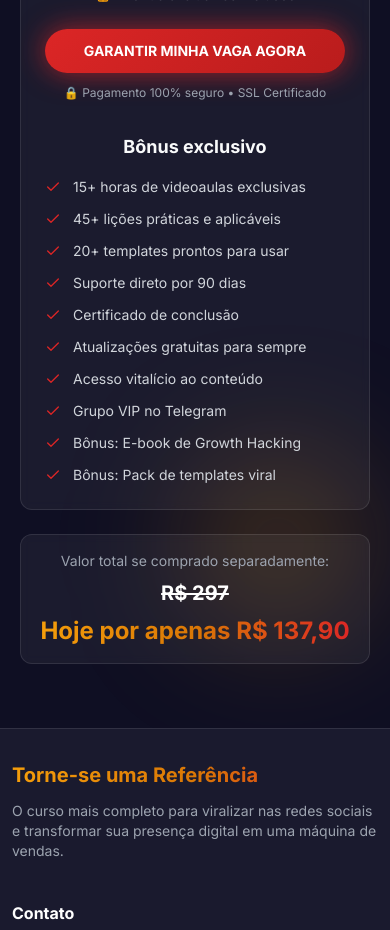
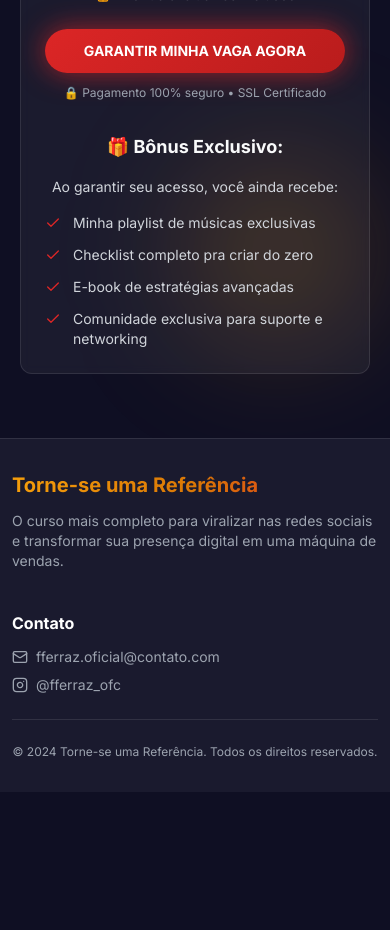
Before and after one commit to Luck660/viral-vibe-landing, a React (Vite) app: page / in a window 390 px wide. Shown: the part 6480-7410 px from the top of the page. After the commit the page ends 7272 px from the top, so only its background shows below. Built offline with nearby package versions, Linux system fonts and the light colour scheme.

Commit message:
Update pricing section bonuses
Update the pricing section to include new bonus details and reformat the existing price information.

```diff
--- a/src/components/PricingSection.tsx
+++ b/src/components/PricingSection.tsx
@@ -85,25 +85,32 @@ const PricingSection = () => {
 
               {/* Right Side - Features */}
               <div>
-                <h4 className="text-lg md:text-xl mb-4 md:mb-6 font-bold text-center text-gray-50">Bônus exclusivo</h4>
+                <h4 className="text-lg md:text-xl mb-4 md:mb-6 font-bold text-center text-gray-50">🎁 Bônus Exclusivo:</h4>
+                <p className="text-sm md:text-base text-gray-300 mb-4 md:mb-6 text-center">
+                  Ao garantir seu acesso, você ainda recebe:
+                </p>
                 <div className="space-y-3 md:space-y-4">
-                  {features.map((feature, index) => <div key={index} className="flex items-start space-x-3 animate-fade-in-up" style={{
-                  animationDelay: `${index * 0.05}s`
-                }}>
-                      <Check className="w-4 md:w-5 h-4 md:h-5 text-brand-red mt-0.5 flex-shrink-0" />
-                      <span className="text-sm md:text-base text-gray-300">{feature}</span>
-                    </div>)}
+                  <div className="flex items-start space-x-3 animate-fade-in-up">
+                    <Check className="w-4 md:w-5 h-4 md:h-5 text-brand-red mt-0.5 flex-shrink-0" />
+                    <span className="text-sm md:text-base text-gray-300">Minha playlist de músicas exclusivas</span>
+                  </div>
+                  <div className="flex items-start space-x-3 animate-fade-in-up" style={{animationDelay: '0.05s'}}>
+                    <Check className="w-4 md:w-5 h-4 md:h-5 text-brand-red mt-0.5 flex-shrink-0" />
+                    <span className="text-sm md:text-base text-gray-300">Checklist completo pra criar do zero</span>
+                  </div>
+                  <div className="flex items-start space-x-3 animate-fade-in-up" style={{animationDelay: '0.1s'}}>
+                    <Check className="w-4 md:w-5 h-4 md:h-5 text-brand-red mt-0.5 flex-shrink-0" />
+                    <span className="text-sm md:text-base text-gray-300">E-book de estratégias avançadas</span>
+                  </div>
+                  <div className="flex items-start space-x-3 animate-fade-in-up" style={{animationDelay: '0.15s'}}>
+                    <Check className="w-4 md:w-5 h-4 md:h-5 text-brand-red mt-0.5 flex-shrink-0" />
+                    <span className="text-sm md:text-base text-gray-300">Comunidade exclusiva para suporte e networking</span>
+                  </div>
                 </div>
               </div>
             </div>
           </div>
 
-          {/* Total Value */}
-          <div className="text-center mt-6 md:mt-8 glass-card p-4 md:p-6">
-            <p className="text-sm md:text-base text-gray-400 mb-2">Valor total se comprado separadamente:</p>
-            <p className="text-xl md:text-2xl font-bold text-white line-through mb-2">R$ 297</p>
-            <p className="text-2xl md:text-3xl font-bold gradient-text">Hoje por apenas R$ 137,90</p>
-          </div>
         </div>
       </div>
     </section>;
```
